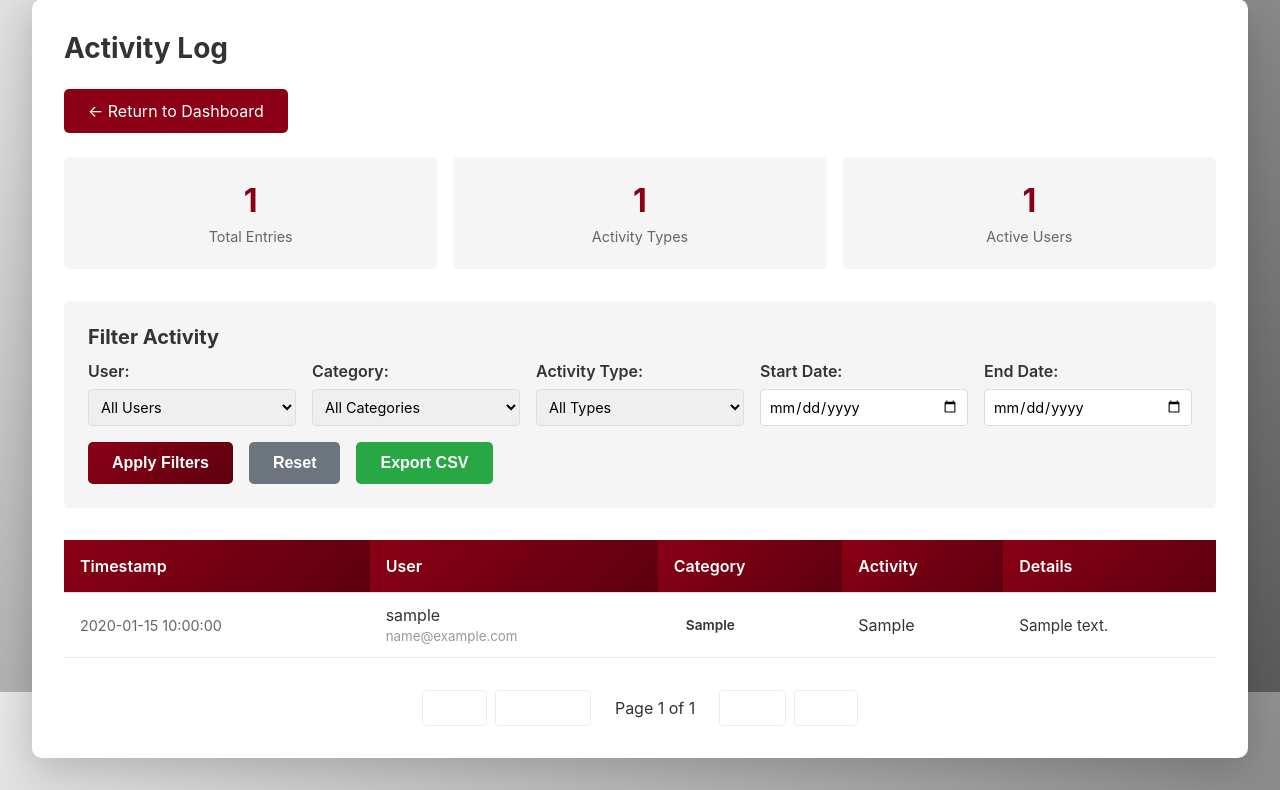
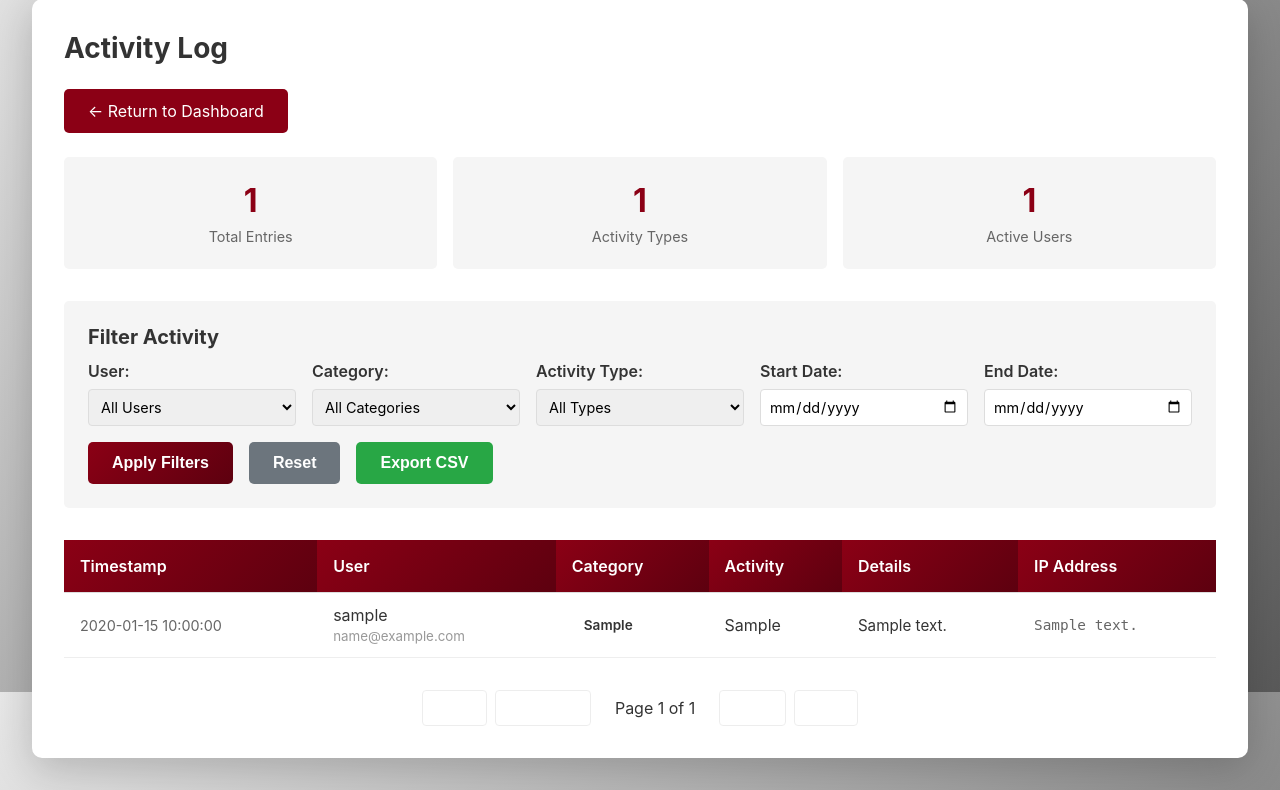
Before and after one commit to adequatepilot/nav-scoring, a FastAPI app: template templates/coach/activity_log.html in a window 1280 px wide. Shown: the part 108-898 px from the top of the page. Run offline with FastAPI, Linux system fonts and the light colour scheme; the template is opened without the code that fills it: most values are stand-ins (such as "Sample title", 1, 10 or a date in 2020); parts of the project's set-up code (start-up, migrations or seed data) failed here and were passed over.

Commit message:
Add IP address column to activity log table
Display IP address in main activity log table for quick reference.
IP address was previously only visible in detail modal.

```diff
--- a/templates/coach/activity_log.html
+++ b/templates/coach/activity_log.html
@@ -316,6 +316,7 @@
             <th>Category</th>
             <th>Activity</th>
             <th>Details</th>
+            <th>IP Address</th>
         </tr>
     </thead>
     <tbody>
@@ -333,6 +334,7 @@
                 {{ log.activity_details[:100] }}
                 {% if log.activity_details|length > 100 %}...{% endif %}
             </td>
+            <td style="font-family: monospace; color: #666; font-size: 0.9rem;">{{ log.ip_address or 'N/A' }}</td>
         </tr>
         {% endfor %}
     </tbody>
```
